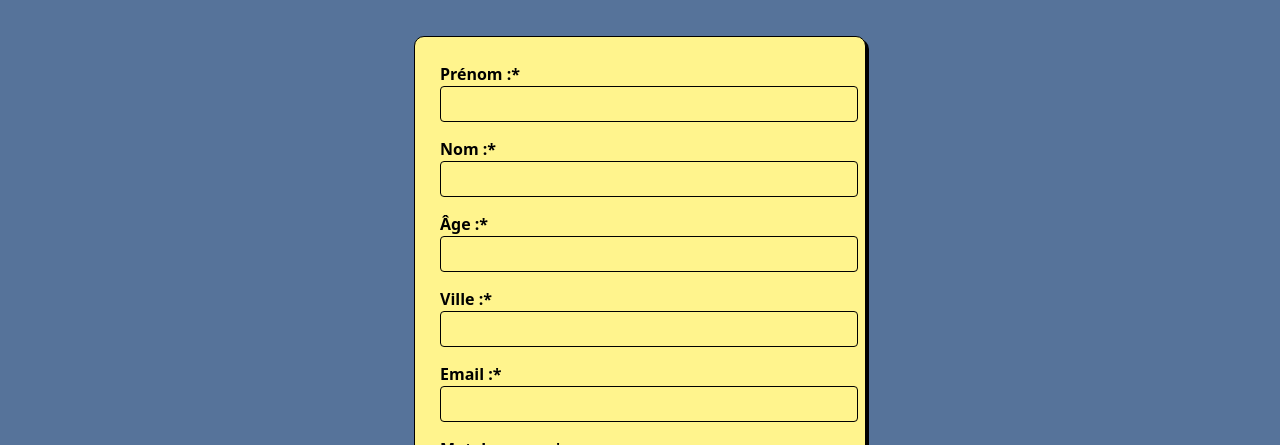
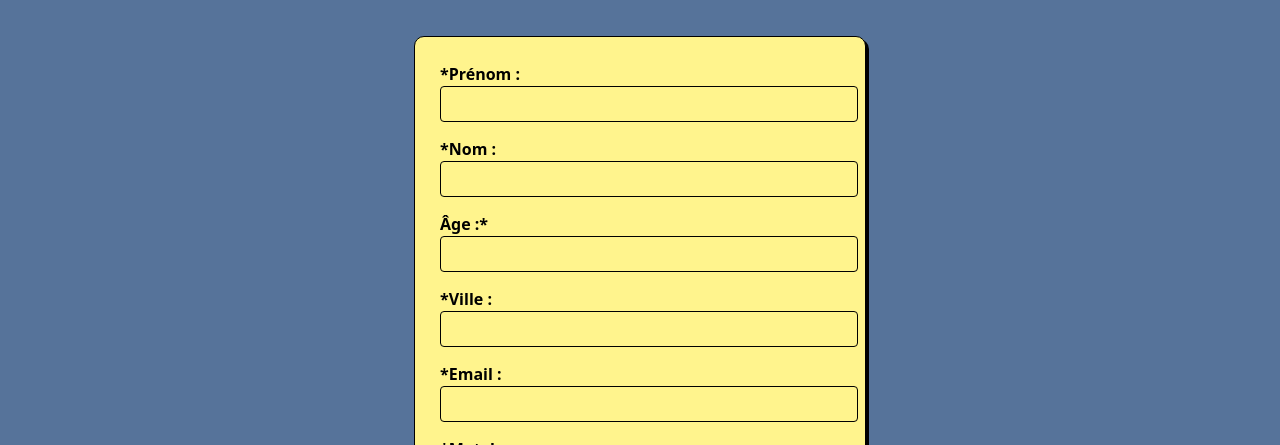
Before and after one commit to QuentinC26/Autistic-Eye, a React (Vite) app in the folder front-end/: page /Register_and_login in a window 1280 px wide. Both pictures are taken after a click on the button "Je n'ai pas de compte". Shown: the part 355-800 px from the top of the page. Built offline with nearby package versions, Linux system fonts and the light colour scheme.

Commit message:
i replace the * before the field name

```diff
--- a/front-end/src/pages/Register_and_login.jsx
+++ b/front-end/src/pages/Register_and_login.jsx
@@ -63,12 +63,12 @@ export function Register() {
   return (
       <form onSubmit={handleSubmit(RegisterSubmit)} className="form-container">
       <div className="form-group">
-      <label className="form-label">Prénom :*</label>
+      <label className="form-label">*Prénom :</label>
       <input {...register("first_name", { required: true })} className="form-input"/>
       {errors.first_name && <span className="error-text">Champ requis</span>}
       </div>
       <div className="form-group">
-      <label className="form-label">Nom :*</label>
+      <label className="form-label">*Nom :</label>
       <input {...register("last_name", { required: true })} className="form-input" />
       {errors.last_name && <span className="error-text">Champ requis</span>}
       </div>
@@ -78,17 +78,17 @@ export function Register() {
       {errors.age && <span className="error-text">Champ requis</span>}
       </div>
       <div className="form-group">
-      <label className="form-label">Ville :*</label>
+      <label className="form-label">*Ville :</label>
       <input {...register("location", { required: true })} className="form-input" />
       {errors.location && <span className="error-text">Champ requis</span>}
       </div>
       <div className="form-group">
-      <label className="form-label">Email :*</label>
+      <label className="form-label">*Email :</label>
       <input type="email" {...register("email", { required: true })} className="form-input" />
       {errors.email && <span className="error-text">Champ requis</span>}
       </div>
       <div className="form-group">
-      <label className="form-label">Mot de passe :*</label>
+      <label className="form-label">*Mot de passe :</label>
       <input type="password" {...register("password", { required: true })} className="form-input" />
       {errors.password && <span className="error-text">Champ requis</span>}
       </div>
```
